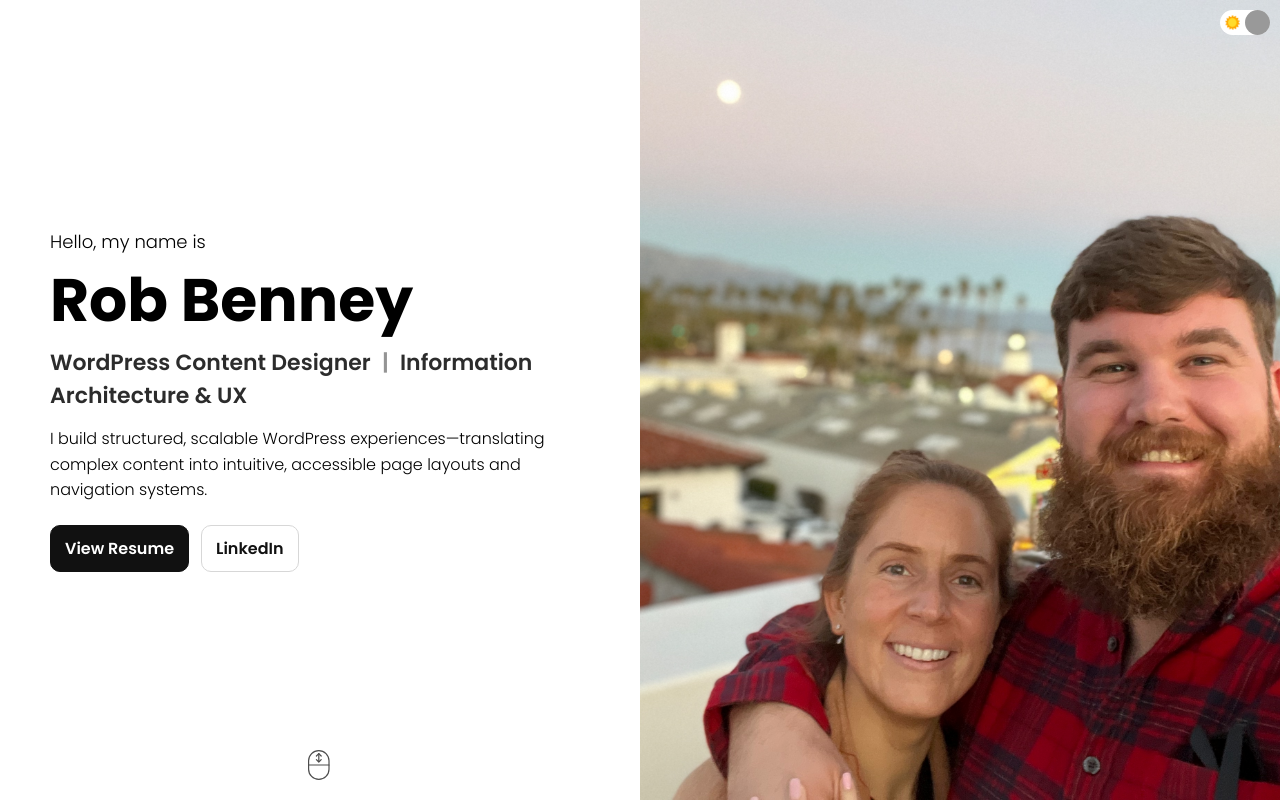
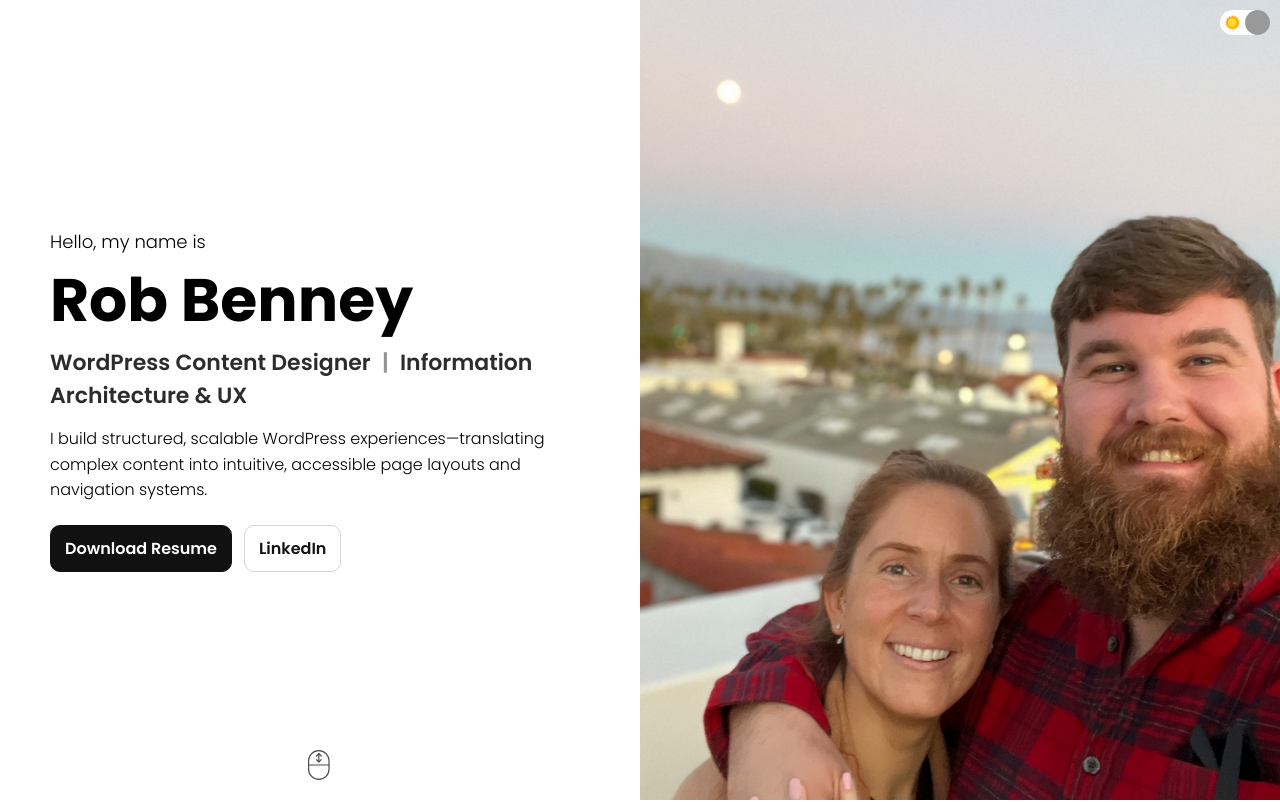
Before and after one commit to Rbenney15/Benney-Portfolio-React, a React (Create React App) app: page / in a window 1280 px wide. Shown: the top 802 px of the page. Built offline with nearby package versions, Linux system fonts and the light colour scheme.

Commit message:
updated resume and edited intro section

```diff
--- a/src/components/intro/Intro.jsx
+++ b/src/components/intro/Intro.jsx
@@ -24,16 +24,15 @@ const Intro = () => {
           <div className="i-cta">
             <a
               className="i-cta-primary"
-              href="REPLACE_WITH_YOUR_RESUME_LINK"
-              target="_blank"
-              rel="noreferrer"
+              href="/Benney_Resume_2026.pdf"
+              download
             >
-              View Resume
+              Download Resume
             </a>
 
             <a
               className="i-cta-secondary"
-              href="REPLACE_WITH_YOUR_LINKEDIN_LINK"
+              href="https://www.linkedin.com/in/robert-benney/"
               target="_blank"
               rel="noreferrer"
             >
```
Also changed, not shown: 1 other file (tests, documents, lock files or other folders).
